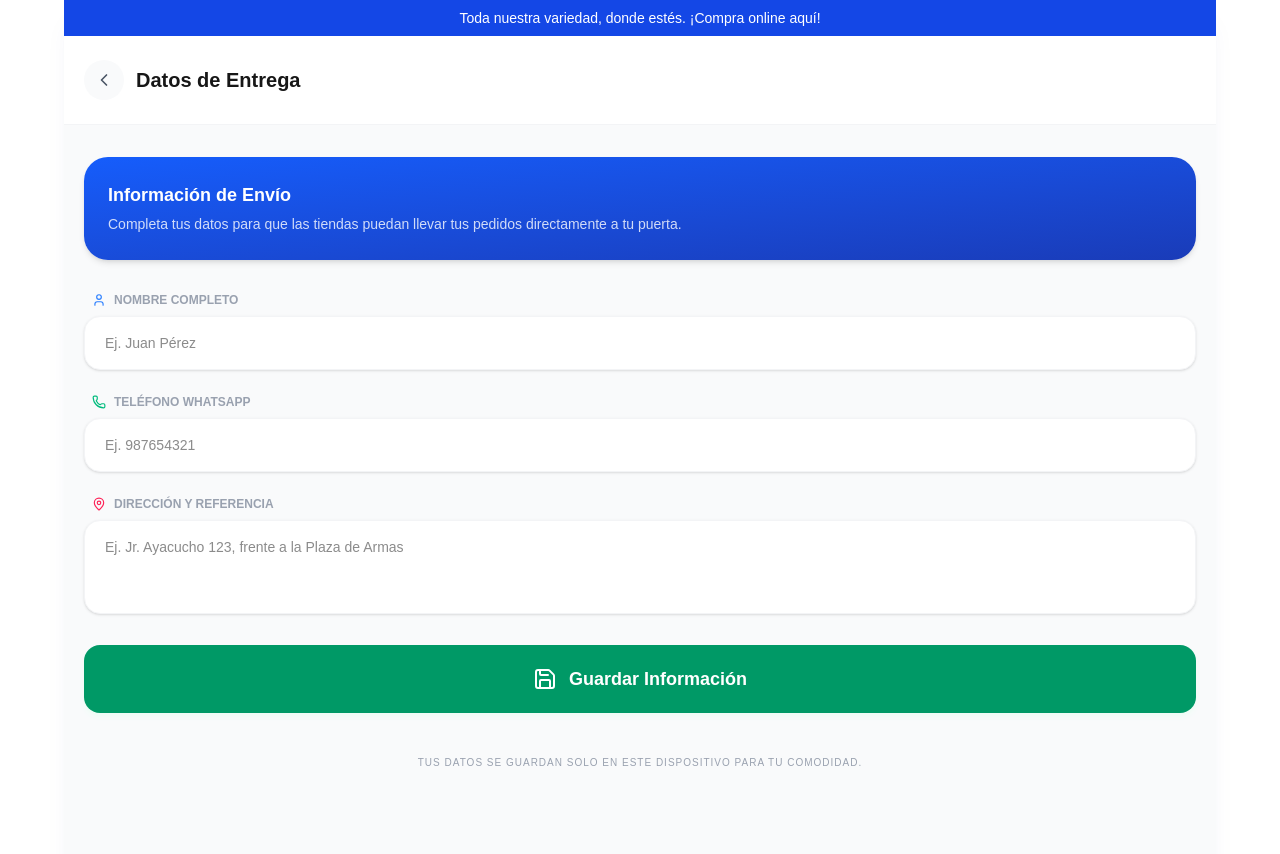
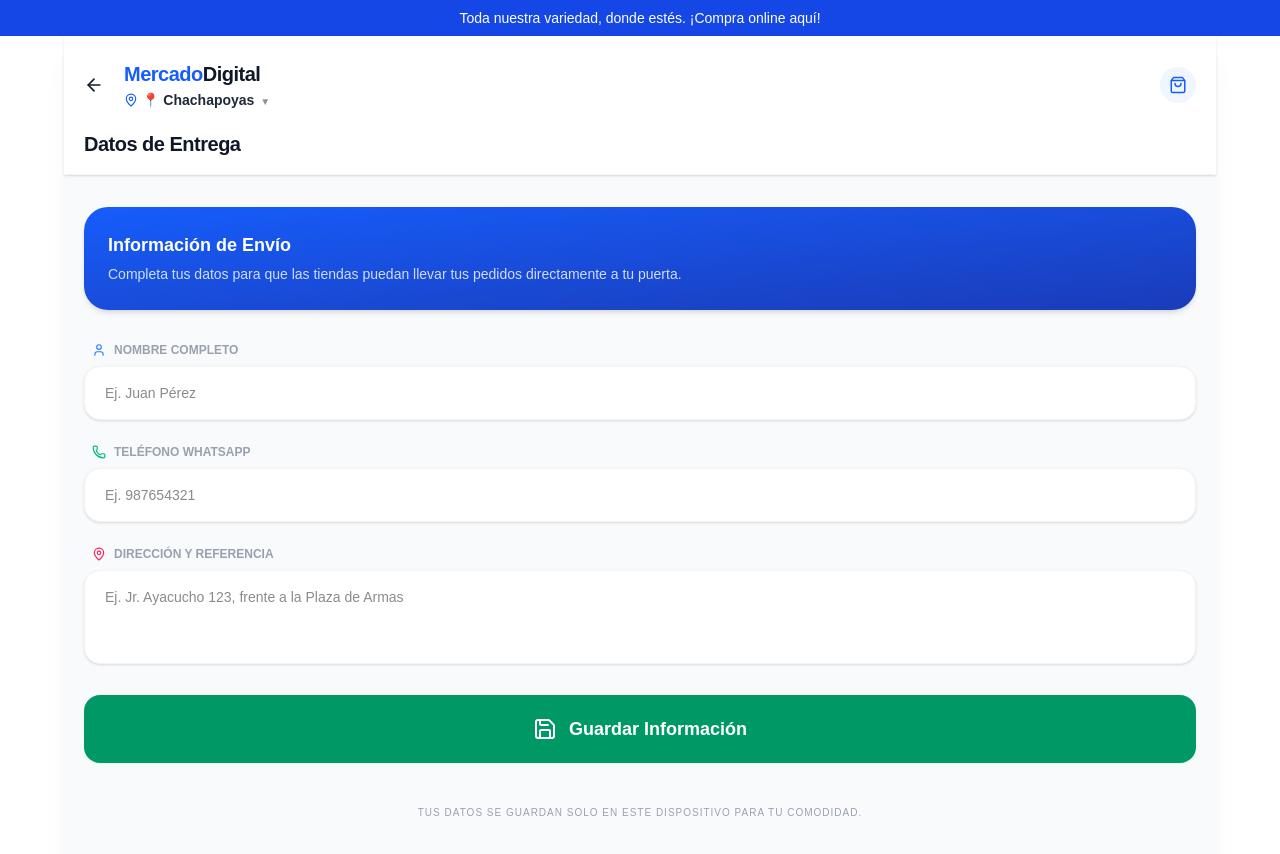
Before and after one commit to DiegoQV/mercado-local, a Next.js app: page /perfil in a window 1280 px wide. Shown: the top 854 px of the page. Built offline with nearby package versions, Linux system fonts and the light colour scheme.

Commit message:
Agregando funcionalidad

```diff
--- a/src/app/buscar/page.tsx
+++ b/src/app/buscar/page.tsx
@@ -4,8 +4,9 @@ import React, { Suspense } from "react";
 import { useSearchParams } from "next/navigation";
 import { MOCK_PRODUCTS } from "@/lib/mockData";
 import { ProductCard } from "@/components/ProductCard";
-import { Search, ChevronLeft } from "lucide-react";
+import { Search } from "lucide-react";
 import Link from "next/link";
+import { Header } from "@/components/Header";
 
 function SearchResults() {
   const searchParams = useSearchParams();
@@ -21,17 +22,11 @@ function SearchResults() {
 
   return (
     <div className="px-5 pt-6 pb-28">
-      <div className="flex items-center gap-3 mb-6">
-        <Link
-          href="/"
-          className="w-10 h-10 rounded-full bg-white border border-gray-100 flex items-center justify-center text-gray-600 active:scale-95 transition-transform"
-        >
-          <ChevronLeft size={20} />
-        </Link>
-        <h1 className="text-xl font-bold">
-          {query ? `Resultados para "${query}"` : "Explorar Productos"}
+      {query && (
+        <h1 className="text-xl font-bold mb-6">
+          Resultados para "{query}"
         </h1>
-      </div>
+      )}
 
       {filteredProducts.length > 0 ? (
         <div className="grid grid-cols-2 gap-4">
@@ -62,7 +57,8 @@ function SearchResults() {
 
 export default function SearchPage() {
   return (
-    <main className="min-h-screen bg-[#f9fafb]">
+    <div className="min-h-screen bg-[#f9fafb]">
+      <Header />
       <Suspense fallback={
         <div className="flex items-center justify-center min-h-screen">
           <div className="animate-spin rounded-full h-8 w-8 border-b-2 border-blue-600"></div>
@@ -70,6 +66,6 @@ export default function SearchPage() {
       }>
         <SearchResults />
       </Suspense>
-    </main>
+    </div>
   );
 }
--- a/src/app/layout.tsx
+++ b/src/app/layout.tsx
@@ -25,6 +25,7 @@ import { CartProvider } from "@/context/CartContext";
 import CartButton from "@/components/CartButton";
 import BottomNavbar from "@/components/BottomNavbar";
 import { AnnouncementBar } from "@/components/AnnouncementBar";
+import { Header } from "@/components/Header";
 
 export default function RootLayout({
   children,
@@ -38,8 +39,8 @@ export default function RootLayout({
     >
       <body className="min-h-full flex flex-col bg-[#f9fafb] antialiased">
         <CartProvider>
-          <div className="flex-grow w-full max-w-md md:max-w-4xl lg:max-w-6xl mx-auto bg-white md:shadow-xl md:shadow-blue-900/5 min-h-screen relative overflow-x-hidden">
-            <AnnouncementBar />
+          <AnnouncementBar />
+          <div className="flex-grow w-full max-w-md md:max-w-4xl lg:max-w-6xl mx-auto bg-white md:shadow-xl md:shadow-blue-900/5 min-h-screen relative">
             {children}
           </div>
           <CartButton />
--- a/src/app/pedidos/page.tsx
+++ b/src/app/pedidos/page.tsx
@@ -1,21 +1,15 @@
 "use client";
 
 import React from "react";
-import { ClipboardList, ChevronLeft } from "lucide-react";
+import { ClipboardList } from "lucide-react";
 import Link from "next/link";
+import { SimpleHeader } from "@/components/SimpleHeader";
 
 export default function PedidosPage() {
   return (
-    <main className="min-h-screen bg-[#f9fafb] px-5 pt-6 pb-28">
-      <div className="flex items-center gap-3 mb-8">
-        <Link
-          href="/"
-          className="w-10 h-10 rounded-full bg-white border border-gray-100 flex items-center justify-center text-gray-600 active:scale-95 transition-transform"
-        >
-          <ChevronLeft size={20} />
-        </Link>
-        <h1 className="text-xl font-bold">Mis Pedidos</h1>
-      </div>
+    <div className="min-h-screen bg-[#f9fafb] pb-28">
+      <SimpleHeader title="Mis Pedidos" showBackButton={true} />
+      <div className="px-5">
 
       <div className="flex flex-col items-center justify-center py-20 text-center">
         <div className="w-16 h-16 bg-blue-50 rounded-full flex items-center justify-center text-blue-600 mb-4">
@@ -32,6 +26,7 @@ export default function PedidosPage() {
           Empezar a comprar
         </Link>
       </div>
-    </main>
+      </div>
+    </div>
   );
 }
--- a/src/app/perfil/page.tsx
+++ b/src/app/perfil/page.tsx
@@ -1,8 +1,8 @@
 "use client";
 
 import React, { useState } from "react";
-import { ChevronLeft, MapPin, User, Phone, Save, CheckCircle2 } from "lucide-react";
-import Link from "next/link";
+import { MapPin, User, Phone, Save, CheckCircle2 } from "lucide-react";
+import { SimpleHeader } from "@/components/SimpleHeader";
 
 export default function PerfilPage() {
   const defaultForm = { fullName: "", phone: "", address: "" };
@@ -31,19 +31,9 @@ export default function PerfilPage() {
   };
 
   return (
-    <main className="min-h-screen bg-[#f9fafb] pb-32">
+    <div className="min-h-screen bg-[#f9fafb] pb-32">
       {/* Header */}
-      <div className="bg-white px-5 pt-6 pb-6 border-b border-gray-100 sticky top-0 z-20">
-        <div className="flex items-center gap-3">
-          <Link
-            href="/"
-            className="w-10 h-10 rounded-full bg-gray-50 flex items-center justify-center text-gray-600 active:scale-95 transition-transform"
-          >
-            <ChevronLeft size={20} />
-          </Link>
-          <h1 className="text-xl font-bold">Datos de Entrega</h1>
-        </div>
-      </div>
+      <SimpleHeader title="Datos de Entrega" showBackButton={true} />
 
       <div className="px-5 mt-8">
         <div className="bg-gradient-to-br from-blue-600 to-blue-800 rounded-3xl p-6 text-white mb-8 shadow-md">
@@ -133,6 +123,6 @@ export default function PerfilPage() {
           Tus datos se guardan solo en este dispositivo para tu comodidad.
         </p>
       </div>
-    </main>
+    </div>
   );
 }
--- /dev/null
+++ b/src/components/Header.tsx
@@ -0,0 +1,63 @@
+"use client";
+
+import React from "react";
+import Link from "next/link";
+import { ShoppingBag, MapPin } from "lucide-react";
+import { useState } from "react";
+import { useRouter } from "next/navigation";
+import { Search } from "lucide-react";
+
+export const Header: React.FC = () => {
+  const router = useRouter();
+  const [searchQuery, setSearchQuery] = useState("");
+
+  const handleSearch = (e: React.FormEvent) => {
+    e.preventDefault();
+    if (searchQuery.trim()) {
+      router.push(`/buscar?q=${encodeURIComponent(searchQuery.trim())}`);
+    }
+  };
+
+  return (
+    <header className="sticky top-0 z-50 bg-white w-full border-b border-gray-100 px-5 pt-6 pb-4 shadow-sm">
+      <div className="flex items-center justify-between mb-5">
+        <div className="flex flex-col text-left">
+          <h1 className="text-xl font-bold tracking-tight text-blue-600">
+            Mercado<span className="text-gray-900">Digital</span>
+          </h1>
+          <div className="flex items-center gap-1 text-sm font-semibold text-gray-800 mt-0.5 cursor-pointer active:opacity-70 transition-opacity">
+            <MapPin size={14} className="text-blue-600" />
+            <span>📍 Chachapoyas <span className="text-[10px] ml-0.5 opacity-50">▼</span></span>
+          </div>
+        </div>
+
+        {/* Desktop Navigation */}
+        <nav className="hidden md:flex items-center gap-8">
+          <Link href="/" className="text-sm font-bold text-blue-600">Inicio</Link>
+          <Link href="/buscar" className="text-sm font-medium text-gray-500 hover:text-blue-600 transition-colors">Explorar</Link>
+          <Link href="/pedidos" className="text-sm font-medium text-gray-500 hover:text-blue-600 transition-colors">Mis Pedidos</Link>
+          <Link href="/perfil" className="text-sm font-medium text-gray-500 hover:text-blue-600 transition-colors">Perfil</Link>
+        </nav>
+
+        <div className="w-9 h-9 rounded-full bg-blue-50 flex items-center justify-center text-blue-600">
+          <ShoppingBag size={18} />
+        </div>
+      </div>
+
+      {/* Search Bar */}
+      <form onSubmit={handleSearch} className="relative group">
+        <div className="absolute inset-y-0 left-4 flex items-center pointer-events-none text-gray-400 group-focus-within:text-blue-600 transition-colors">
+          <Search size={18} />
+        </div>
+        <input
+          type="text"
+          placeholder="¿Qué necesitas hoy?"
+          aria-label="Buscar productos"
+          value={searchQuery}
+          onChange={(e) => setSearchQuery(e.target.value)}
+          className="w-full bg-gray-100/80 border border-transparent rounded-xl py-3 pl-11 pr-4 text-sm focus:ring-2 focus:ring-blue-500/20 focus:border-blue-500/10 focus:bg-white transition-all outline-none"
+        />
+      </form>
+    </header>
+  );
+};
--- a/src/components/HeroSlider.tsx
+++ b/src/components/HeroSlider.tsx
@@ -69,7 +69,7 @@ export const HeroSlider: React.FC = () => {
 
   return (
     <div
-      className="relative w-full overflow-hidden rounded-3xl"
+      className="relative w-full overflow-hidden"
       onMouseEnter={() => setIsPaused(true)}
       onMouseLeave={() => setIsPaused(false)}
       onTouchStart={() => setIsPaused(true)}
@@ -85,14 +85,13 @@ export const HeroSlider: React.FC = () => {
             key={slide.id}
             className="min-w-full relative"
           >
-            <div className="relative w-full">
+            <div className="relative w-full overflow-hidden bg-blue-900" style={{ aspectRatio: '16/9' }}>
               <Image
                 src={slide.src}
                 alt={slide.alt}
-                width={1500}
-                height={800}
+                fill
                 priority={slide.priority}
-                className="w-full h-auto"
+                className="object-contain"
                 sizes="100vw"
               />
             </div>
--- /dev/null
+++ b/src/components/SimpleHeader.tsx
@@ -0,0 +1,52 @@
+"use client";
+
+import React from "react";
+import Link from "next/link";
+import { ShoppingBag, MapPin, ArrowLeft } from "lucide-react";
+import { useRouter } from "next/navigation";
+
+interface SimpleHeaderProps {
+  title?: string;
+  showBackButton?: boolean;
+}
+
+export const SimpleHeader: React.FC<SimpleHeaderProps> = ({ title, showBackButton = false }) => {
+  const router = useRouter();
+
+  return (
+    <header className="sticky top-0 z-50 bg-white w-full border-b border-gray-100 px-5 pt-6 pb-4 shadow-sm">
+      <div className="flex items-center justify-between mb-5">
+        <div className="flex items-center gap-3">
+          {showBackButton && (
+            <button
+              onClick={() => router.back()}
+              className="p-2 -ml-2 rounded-full hover:bg-gray-100 active:bg-gray-200 transition-colors"
+            >
+              <ArrowLeft size={20} className="text-gray-900" />
+            </button>
+          )}
+          <div className="flex flex-col text-left">
+            <Link href="/">
+              <h1 className="text-xl font-bold tracking-tight text-blue-600">
+                Mercado<span className="text-gray-900">Digital</span>
+              </h1>
+            </Link>
+            <div className="flex items-center gap-1 text-sm font-semibold text-gray-800 mt-0.5 cursor-pointer active:opacity-70 transition-opacity">
+              <MapPin size={14} className="text-blue-600" />
+              <span>📍 Chachapoyas <span className="text-[10px] ml-0.5 opacity-50">▼</span></span>
+            </div>
+          </div>
+        </div>
+
+        <div className="w-9 h-9 rounded-full bg-blue-50 flex items-center justify-center text-blue-600">
+          <ShoppingBag size={18} />
+        </div>
+      </div>
+      {title && (
+        <h2 className="text-xl font-bold tracking-tight text-gray-900">
+          {title}
+        </h2>
+      )}
+    </header>
+  );
+};
```
Also changed, not shown: src/app/page.tsx (+6 -57 lines).
